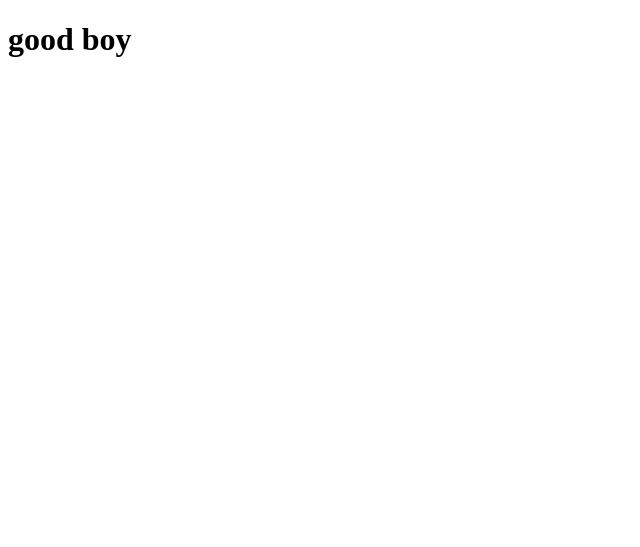
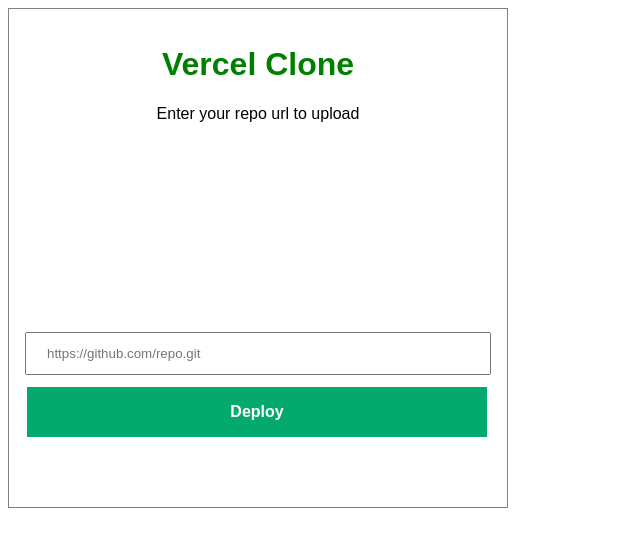
Before and after one commit to DaviesBrown/Vercel-clone, a Flask app: page / in a window 1280 px wide. Before the commit the part shown is almost empty. Shown: the top 547 px of the page, without its empty margins (0-640 px from the left). Run offline with Flask 3, Linux system fonts and the light colour scheme.

Commit message:
mini vercel frontend

```diff
--- a/templates/index.html
+++ b/templates/index.html
@@ -3,9 +3,87 @@
 <head>
     <meta charset="UTF-8">
     <meta name="viewport" content="width=device-width, initial-scale=1.0">
-    <title>Document</title>
+    <title>Vercel Clone</title>
+    <style>
+        * {
+            box-sizing: border-box;
+            font-family: Arial, Helvetica, sans-serif;
+        }
+        main {
+            max-width: 500px;
+            height: 500px;
+            border: 1px solid grey;
+            padding: 1rem;
+            display: flex;
+            flex-direction: column;
+            align-items: center;
+            //margin:auto;
+        }
+        h1 {
+            color: green;
+        }
+        input[type=text] {
+            width: 100%;
+            padding: 12px 20px;
+            margin: 8px 0;
+            box-sizing: border-box;
+        }
+        button {
+            background-color: #04AA6D;
+            border: none;
+            color: white;
+            font-size: 1rem;
+            font-weight: bold;
+            padding: 16px 32px;
+            text-decoration: none;
+            margin: 4px 2px;
+            cursor: pointer;
+            width: 460px;
+            transition: box-shadow 0.1s;
+        }
+        button:hover {
+            box-shadow: 0 12px 16px 0 rgba(0,0,0,0.24), 0 17px 50px 0 rgba(0,0,0,0.19);
+        }
+        .github-link {
+            margin-top: auto;
+            margin-bottom: 50px;
+        }
+    </style>
 </head>
 <body>
-    <h1>good boy</h1>
+    <main>
+        <h1 id="title">Vercel Clone</h1>
+        <section>
+            Enter your repo url to upload
+        </section>
+        <form id="form" class="github-link">
+            <input id="repoUrl" type="text" placeholder="https://github.com/repo.git">
+            <button type="submit">Deploy</button>
+        </form>
+    </main>
+    <script defer>
+        let form = document.getElementById("form")
+        form.addEventListener("submit", function(event) {
+            event.preventDefault();
+            const linkInput = document.getElementById("repoUrl").value;
+            console.log(linkInput)
+           submitLink(linkInput);
+        })
+        function submitLink(link) {
+            fetch("http://172.23.5.126:5000/api/v1/deploy?repo_url=" + encodeURIComponent(link))
+            .then(res => {
+                if (!res.ok) {
+                    throw new Error("Network response not ok");
+                }
+                return res.json();
+            })
+            .then(data => {
+                console.log(data);
+            })
+            .catch(err => {
+                console.error(err);
+            })
+        }
+    </script>
 </body>
 </html>
```
